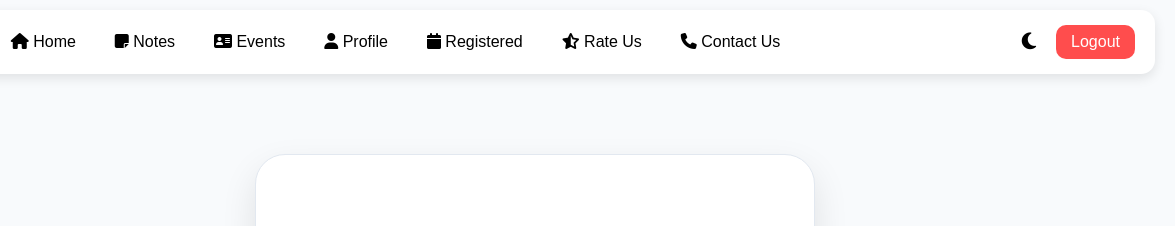
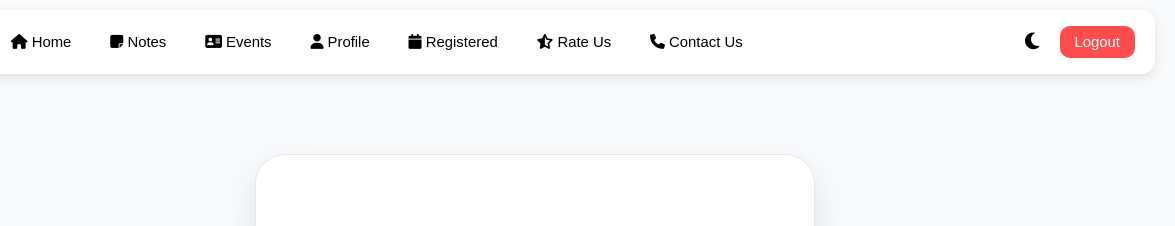
Before and after one commit to Sneha-Raj05/UniSync, a plain HTML site: page FRONTEND/Review.html in a window 1280 px wide. Shown: the top 226 px of the page, 105-1280 px from the left. Drawn offline with Linux system fonts and the light colour scheme; no server answers; sample sign-in values are in the browser's storage.

Commit message:
Update Review.css

```diff
--- a/FRONTEND/Review.css
+++ b/FRONTEND/Review.css
@@ -76,7 +76,7 @@ body {
     box-shadow: 0 4px 12px rgba(0, 0, 0, 0.1);
 }
 .nav-left { display: flex; align-items: center; gap: 15px; }
-.nav-item { text-decoration: none; color: inherit; font-size: 1rem; }
+.nav-item { text-decoration: none; color: inherit; font-size: 0.93rem; }
 .png { height: 40px; width: auto; }
 
 
@@ -209,4 +209,5 @@ textarea:focus { border-color: var(--primary-purple); }
 }
 
 
+
 .footer { padding: 30px; text-align: center; background: #eee; margin-top: 50px; }
```
